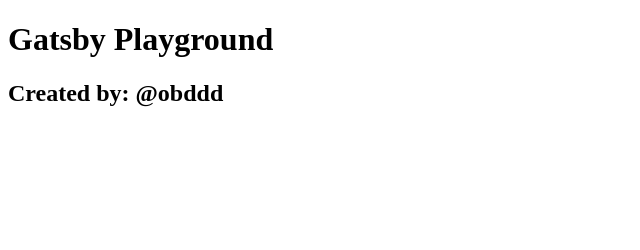
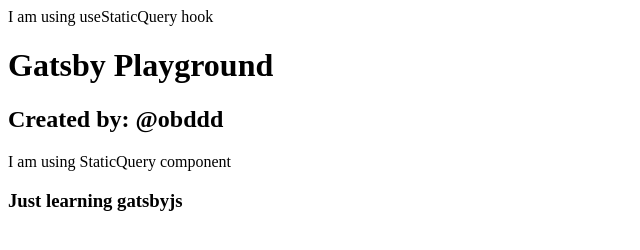
Before and after one commit to obddd/hello-gatsby, a Gatsby site: page /examples in a window 1280 px wide. Shown: the whole page, without its empty margins (0-640 px from the left). Built offline with nearby package versions, Linux system fonts and the light colour scheme; Gatsby itself is replaced by a stand-in of ours.

Commit message:
fetched data using static query component

```diff
--- a/src/examples/Header.js
+++ b/src/examples/Header-Hooks.js
@@ -2,7 +2,7 @@
 import { useStaticQuery, graphql } from "gatsby"
 
 const getData = graphql`
-{
+  query {
     site {
       siteMetadata {
         myName: title
@@ -13,18 +13,17 @@
   }
 `
 
-const Header = () => {
+const HeaderHooks = () => {
   const {
-    site: {
-      siteMetadata: info
-    },
+    site: { siteMetadata: info },
   } = useStaticQuery(getData)
   return (
     <div>
+      I am using useStaticQuery hook
       <h1>{info.myName}</h1>
       <h2>Created by: {info.author}</h2>
     </div>
   )
 }
 
-export default Header
+export default HeaderHooks
--- /dev/null
+++ b/src/examples/Header-Static.js
@@ -0,0 +1,31 @@
+import React from "react"
+import { StaticQuery, graphql } from "gatsby"
+
+const getData = graphql`
+  query {
+    site {
+      siteMetadata {
+        description
+      }
+    }
+  }
+`
+const HeaderStatic = () => {
+  return (
+    <div>
+      I am using StaticQuery component
+      <StaticQuery
+        query={getData}
+        render={data => {
+          return (
+            <div>
+              <h3>{data.site.siteMetadata.description}</h3>
+            </div>
+          )
+        }}
+      ></StaticQuery>
+    </div>
+  )
+}
+
+export default HeaderStatic
--- a/src/pages/examples.js
+++ b/src/pages/examples.js
@@ -1,9 +1,11 @@
 import React from 'react';
-import Header from "../examples/Header";
+import HeaderHooks from '../examples/Header-Hooks';
+import HeaderStatic from '../examples/Header-Static';
 const Examples = () => {
     return (
         <div>
-            <Header/>
+            <HeaderHooks/>
+            <HeaderStatic/>
         </div>
     );
 };
```
Lines whose indentation alone changed are shown as unchanged.
